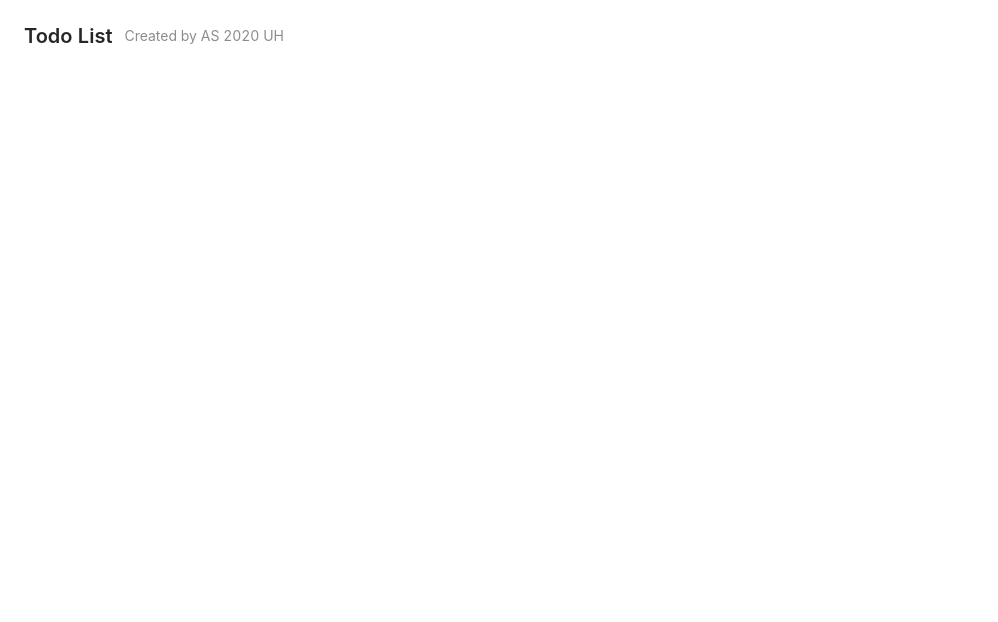
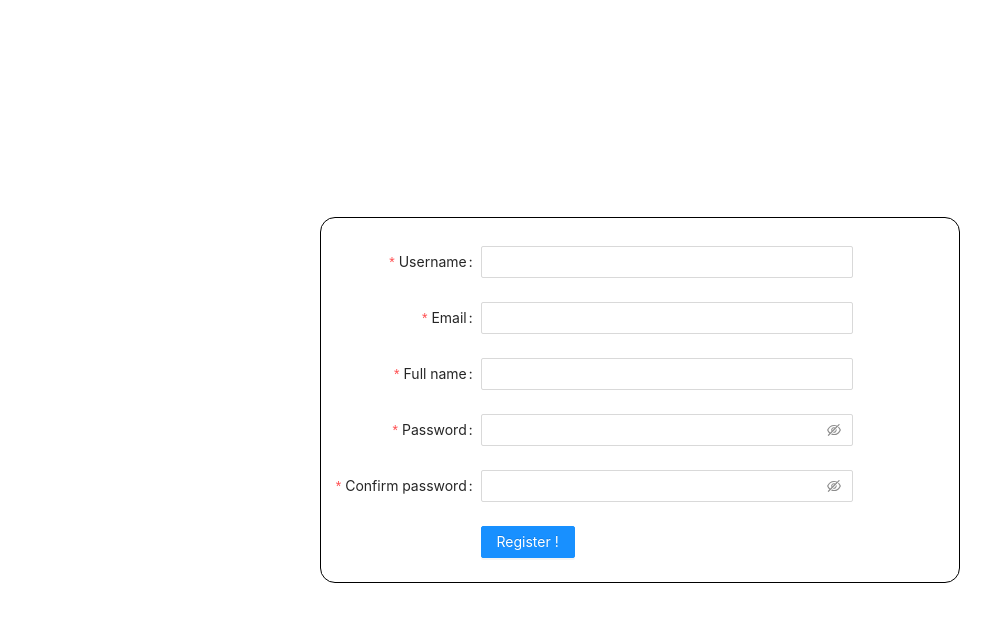
Before and after one commit to aaartyomsss/todo, a React (Create React App) app: page / in a window 1280 px wide. Shown: the top 622 px of the page, without its empty margins (0-998 px from the left). Built offline with nearby package versions, Linux system fonts and the light colour scheme; no server answers.

Commit message:
signup form start

```diff
--- a/src/App.js
+++ b/src/App.js
@@ -20,10 +20,13 @@ const App = () => {
 
   return (
     <div>
-      <PageHeader title='Todo List' subTitle='Created by AS 2020 UH'/>
       {user === ''
         ? <Home/>
-        : <div><ToDoForm/><ToDoList/></div>}
+        : <div>
+            <PageHeader title='Todo List' subTitle='Created by AS 2020 UH'/>
+            <ToDoForm/>
+            <ToDoList/>
+          </div>}
     </div>
   );
 }
--- a/src/components/Home.js
+++ b/src/components/Home.js
@@ -1,9 +1,10 @@
 import React from 'react'
+import SignUp from './SignUp'
 
 const Home = () => {
     return (
         <div>
-
+            <SignUp/>
         </div>
     )
 }
--- a/src/components/SignUp.js
+++ b/src/components/SignUp.js
@@ -0,0 +1,132 @@
+import React from 'react'
+import { Form, Input, Button, message } from 'antd'
+import { useForm } from 'antd/lib/form/Form'
+import loginServices from '../services/loginServices'
+
+const SignUp = () => {
+
+
+    //Form styles
+    const layout = {
+        labelCol: { span: 6 },
+        wrapperCol: { span: 14 },
+    }
+
+    const tailLayout = {
+        wrapperCol: {
+            offset: 6,
+            span: 14,
+        }
+    }
+
+    const divStyle = {
+        border: "1px solid black",
+        width: "50%",
+        position: 'absolute',
+        left: '50%',
+        top: '50%',
+        transform: 'translate(-50%, -50%)',
+        paddingTop: '2em',
+        borderRadius: '15px'
+    }
+
+    const [form] = useForm()
+
+    const registerUser = async (value) => {
+
+        if (value.password !== value.passwordCheck) {
+            message.error('Passwords do not match!')
+            return console.error("Passwords do not match")
+        }
+
+        const newUser = {
+            username: value.username,
+            name: value.name,
+            email: value.email,
+            password: value.password
+        }
+        try {
+            const response = await loginServices.register(newUser)
+            console.log(response)
+            form.resetFields()
+        } catch (e) {
+            console.log(e.message)
+            if (e.message === `Request failed with status code 400`) {
+                message.error('Following username is already taken')
+            } else {
+                message.error('Following email is already taken')
+            }
+        }
+
+    }
+
+    return (
+        <div style={divStyle}>
+            <Form onFinish={registerUser} form={form} {...layout}>
+                <Form.Item
+                    label="Username"
+                    name="username"
+                    rules={[
+                        {
+                            required: true,
+                        },
+                    ]}>
+                    <Input />
+                </Form.Item >
+                <Form.Item
+                    label="Email"
+                    name="email"
+                    rules={[
+                        {
+                            required: true,
+                            type: "email"
+                        },
+                    ]}
+                >
+                    <Input />
+                </Form.Item>
+                <Form.Item
+                    label="Full name"
+                    name="name"
+                    rules={[
+                        {
+                            required: true,
+                        },
+                    ]}>
+                    <Input />
+                </Form.Item>
+                <Form.Item
+                    label="Password"
+                    name="password"
+                    rules={[
+                        {
+                            required: true,
+                            min: 6,
+                            message: 'Please enter your password',
+                        },
+                    ]}
+                >
+                    <Input.Password />
+                </Form.Item>
+                <Form.Item
+                    label="Confirm password"
+                    name="passwordCheck"
+                    rules={[
+                        {
+                            required: true,
+                            min: 6,
+                            message: 'Please confirm your password!',
+                        },
+                    ]}
+                >
+                    <Input.Password />
+                </Form.Item>
+                <Form.Item name="button" {...tailLayout}>
+                    <Button type="primary" htmlType="submit">Register !</Button>
+                </Form.Item>
+            </Form>
+        </div>
+    )
+}
+
+export default SignUp
--- a/src/services/loginServices.js
+++ b/src/services/loginServices.js
@@ -1,9 +1,16 @@
 import axios from 'axios'
 const loginUrl = 'http://localhost:3001/login'
+const usersUrl = 'http://localhost:3001/users'
 
 const login = async (creds) => {
     const response = await axios.post(loginUrl, creds)
     return response.data
 }
 
-export default { login }
+const register = async (user) => {
+    const res = await axios.post(usersUrl, user)
+    console.log(res)
+    return res
+}
+
+export default { login, register }
```
